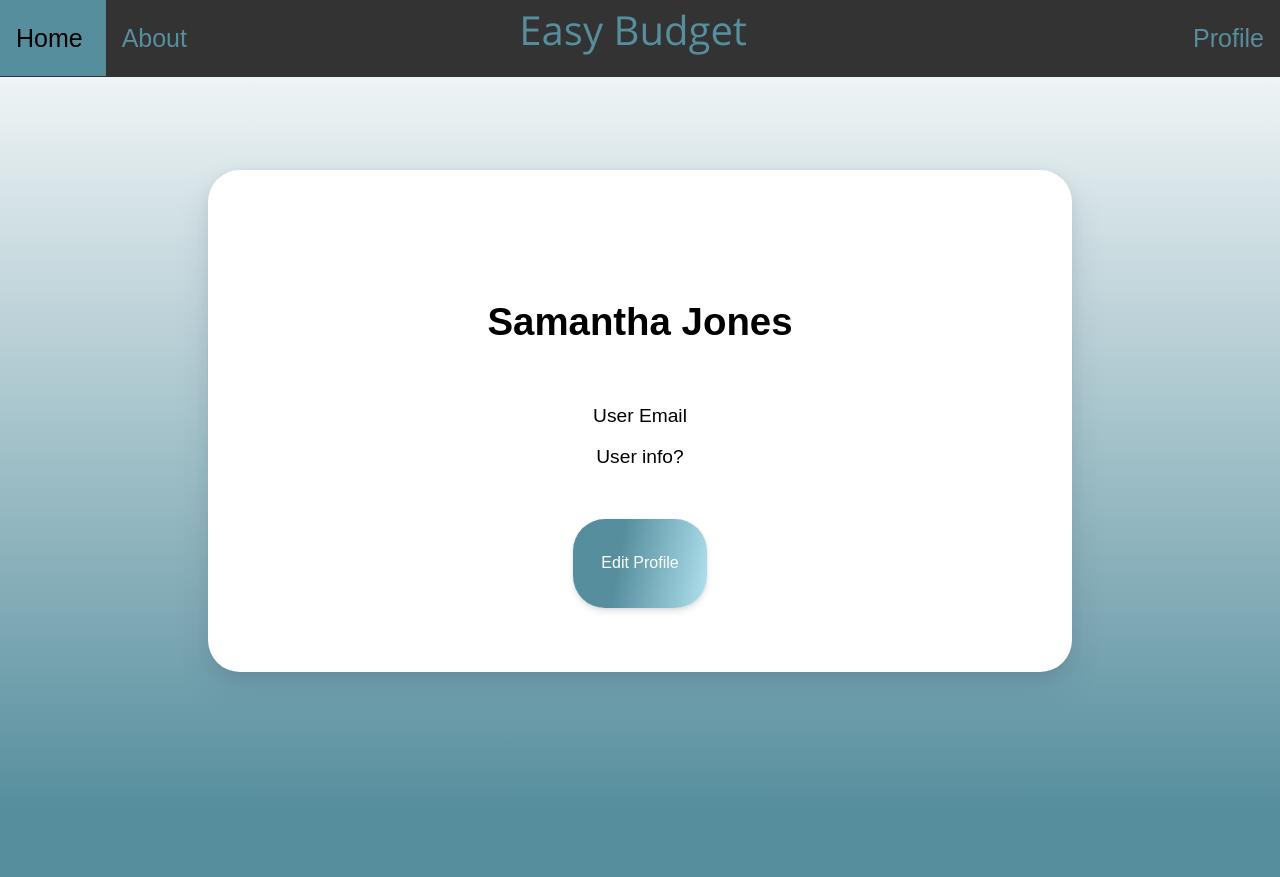
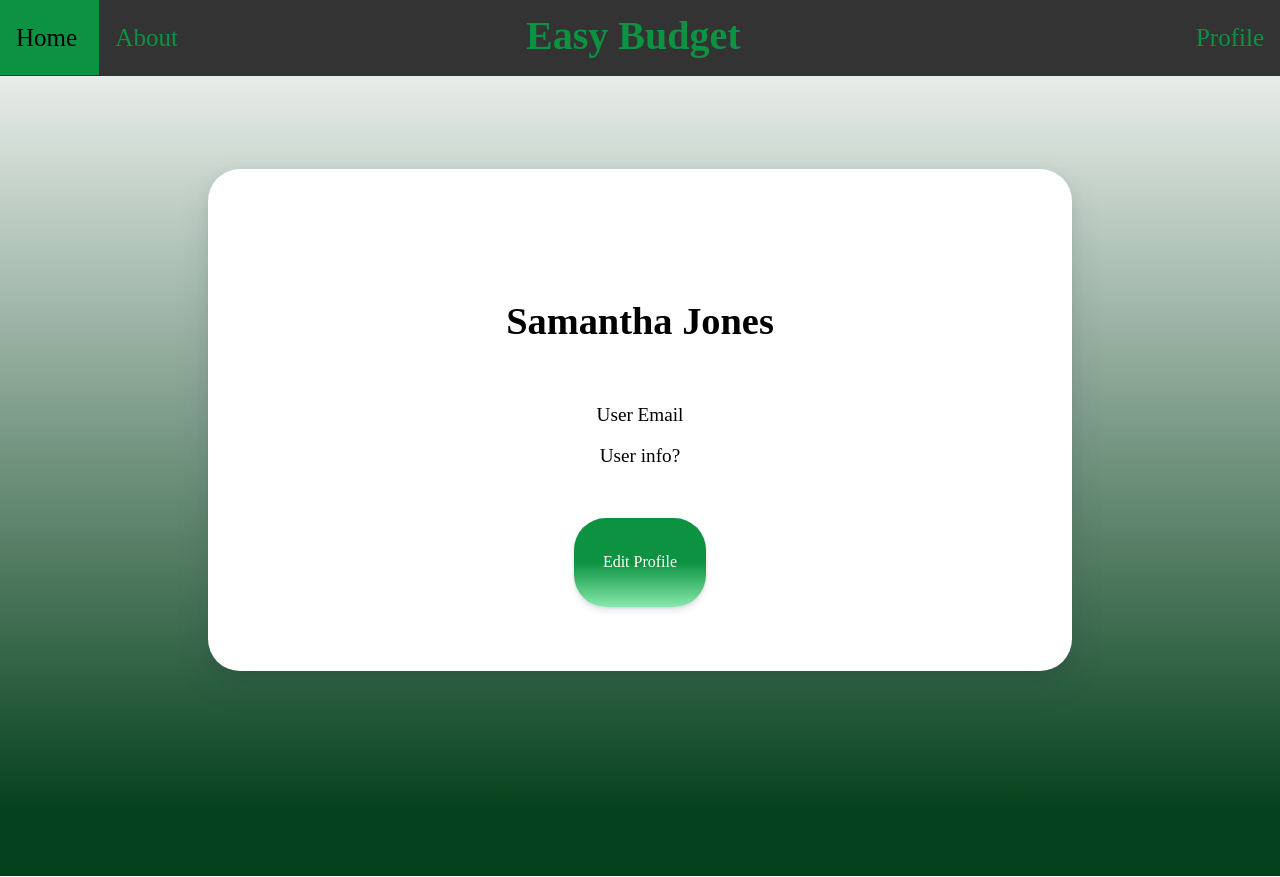
Before and after one commit to TJCornwell/Senior-Project, a Flask app: page / in a window 1280 px wide. Run offline with Flask 3, Linux system fonts and the light colour scheme; some libraries are stand-ins or nearby versions.

Commit message:
update visuals

```diff
--- a/static/css/ProfilePageStyle.css
+++ b/static/css/ProfilePageStyle.css
@@ -3,8 +3,8 @@ body{
     overflow: hidden;
     display: flex;
     flex-direction: column;
-    font-family: arial;
-    background: linear-gradient(to top, #568E9D 7.5%, white 100%) ;
+    font-family: Karla;
+    background: linear-gradient(to top,#05411C 7.5%, #fff 100%) ;
 }
 
 @font-face { /*Imports Google font*/
@@ -21,7 +21,7 @@ body{
   position: relative;
   display: flex;
   background-color: #333;
-  color: #568E9D;
+  color:#0c9240;
   justify-content: space-between;
   align-items: center;
   font-size: 25px;
@@ -30,13 +30,13 @@ body{
   p{
     gap: 20px;
     position: absolute;
-    font-family: Product Sans;
+    font-family: Karla;
     font-size: 2.5rem;
     font-weight: 550;
     transform: translateX(-75%) translateY(-140%);
   }
   a{
-    color: #568E9D;
+    color: #0c9240;
     padding-left: 16px;
     padding-right: 16px;
     padding-top: 1.5rem;
@@ -47,7 +47,7 @@ body{
 
   /*Need to fix the issue with the hover only happening on the border and not the text*/
   a:hover{
-    background-color: #568E9D;
+    background-color:#0c9240;
     color: black;
 
   }
@@ -185,7 +185,7 @@ body{
   padding: 1.2rem 1.8rem;
   text-align: center;
   text-decoration: none;
-  background: linear-gradient(100deg,#568E9D 35%,  #b0e1ee 100%);
+  background: linear-gradient(to bottom,#0c9240 50%,  #87e9ac 100%);
   border-radius: 2rem;
   box-shadow: 0 4px 6px rgba(50,50,93,0.11), 0 1px 3px rgba(0,0,0,0.08);
   font-size: 1rem;
```
